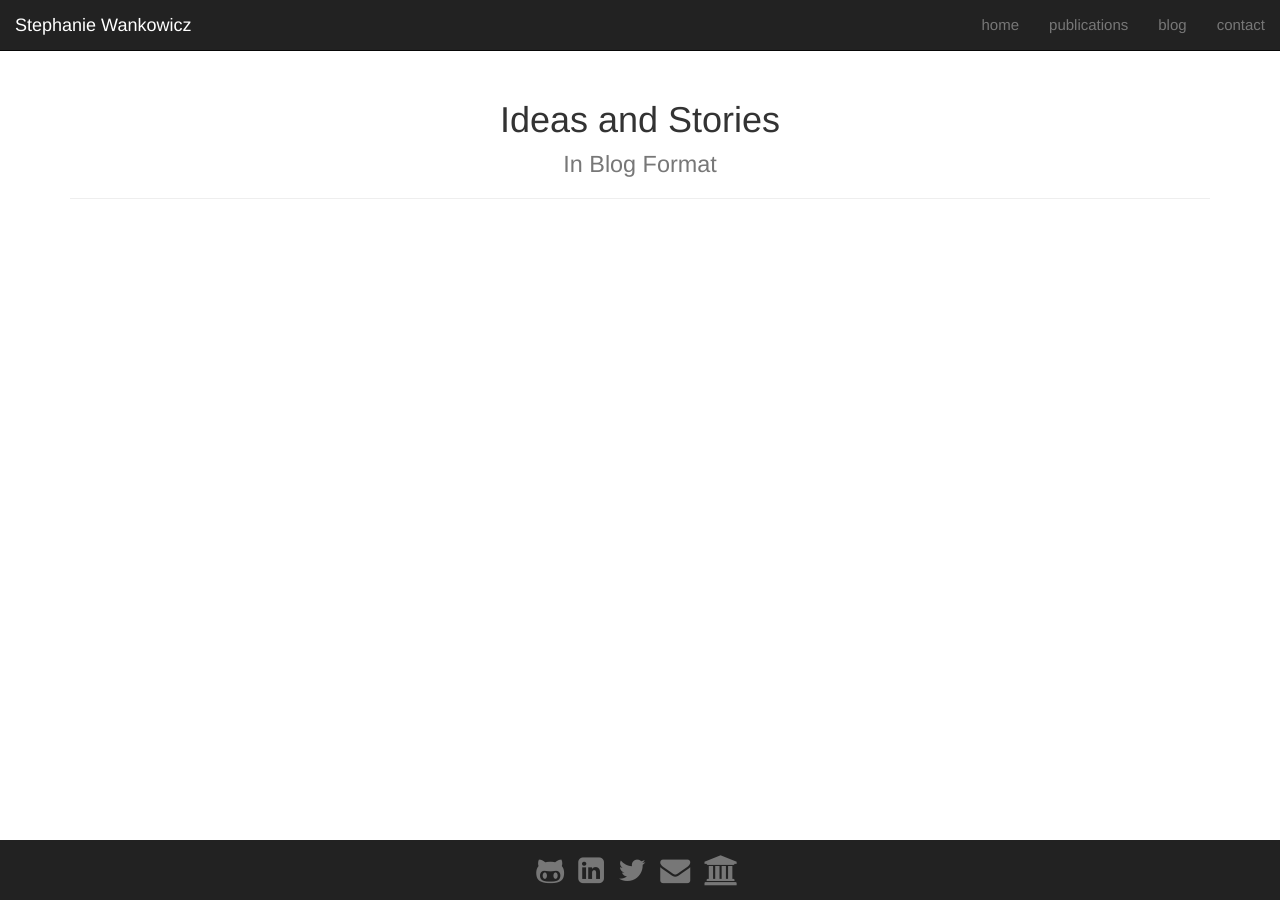
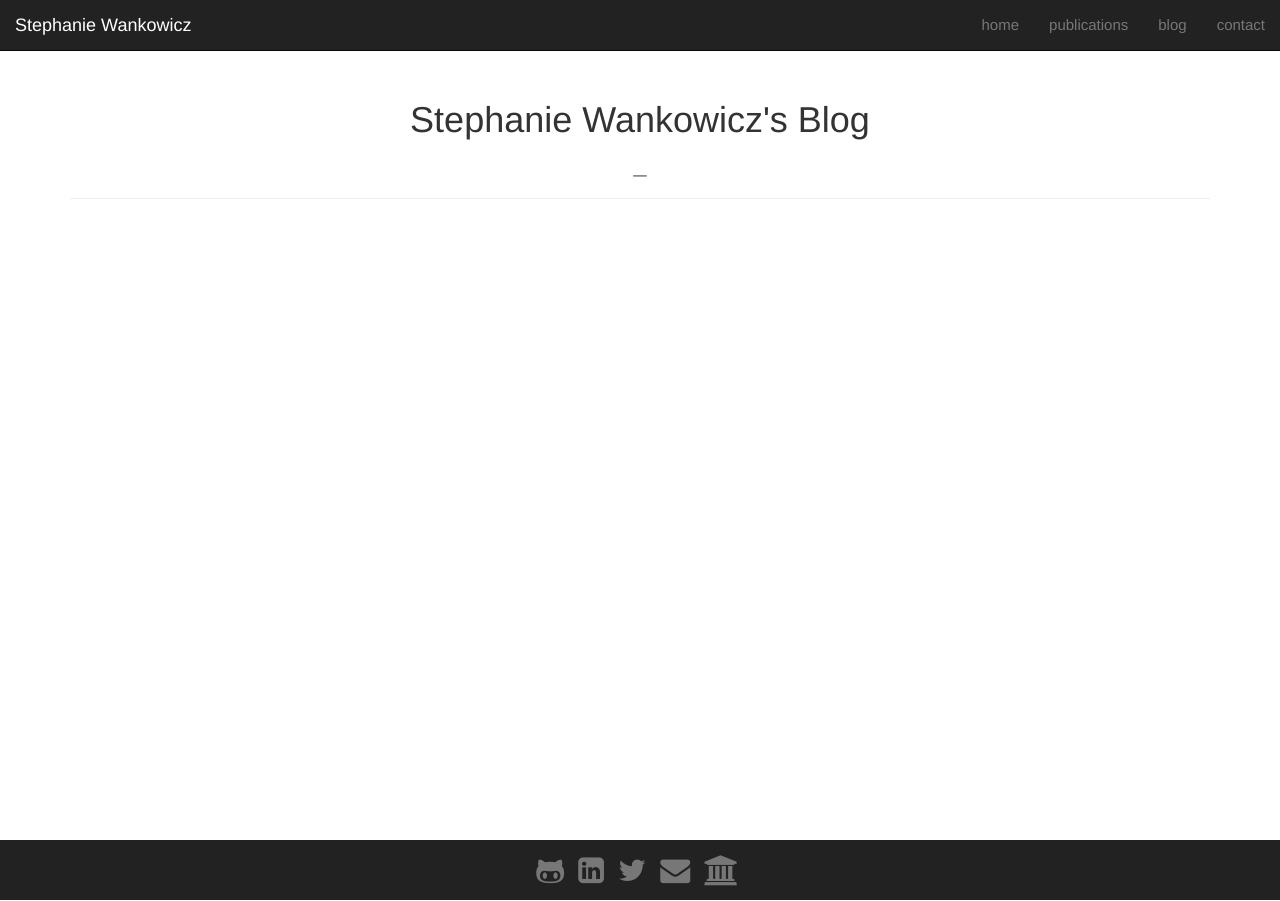
Before and after one commit to stephaniewankowicz/stephaniewankowicz.github.io, a Jekyll site: the page built from blog/index.html, in a window 1280 px wide. Built offline with Jekyll 4.4.1, drawn with Linux system fonts in a browser that asks for light colours; nearby versions of some CDN libraries; the list of posts is cut into pages by our own code.

Commit message:
Update index.html

```diff
--- a/blog/index.html
+++ b/blog/index.html
@@ -4,7 +4,7 @@ layout: default
 group: blog
 ---
 
-<div class="page-header"><h1 class="text-center"> Ideas and Stories <br><small>In Blog Format</small> </h1></div>
+<div class="page-header"><h1 class="text-center"> Stephanie Wankowicz's Blog <br><small>_</small> </h1></div>
 <!-- This loops through the paginated posts -->
 {% for post in paginator.posts %}
 <div class="row">
```
